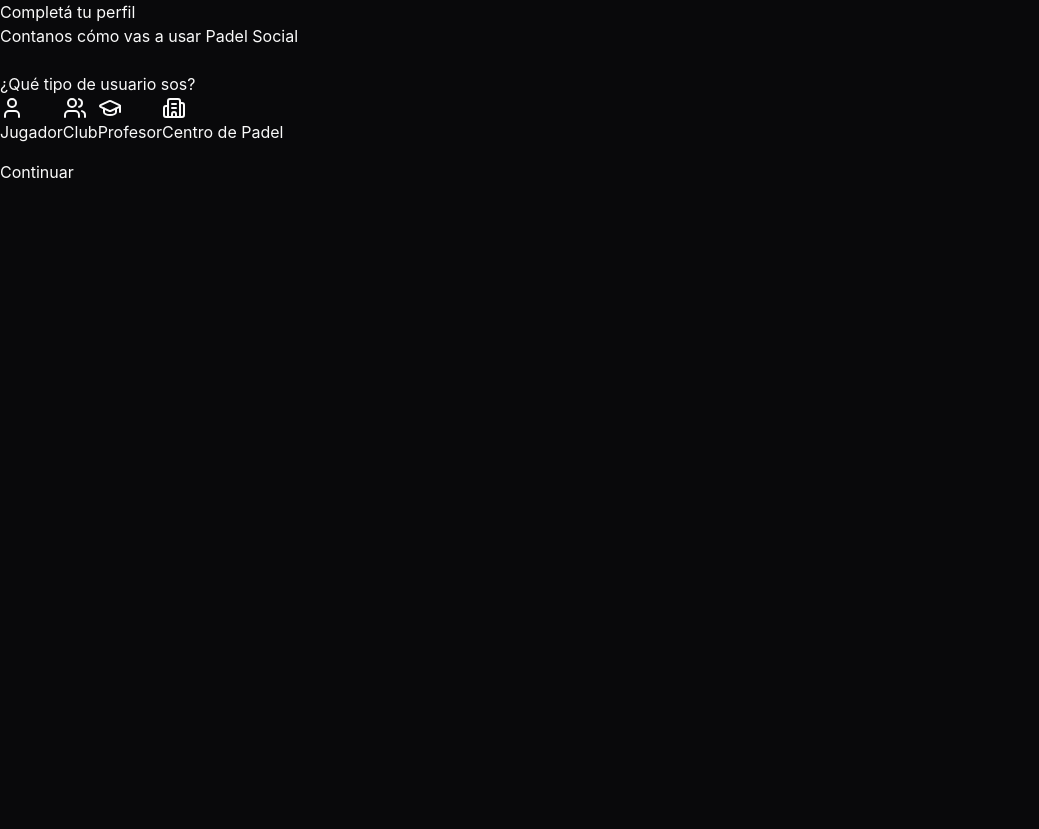
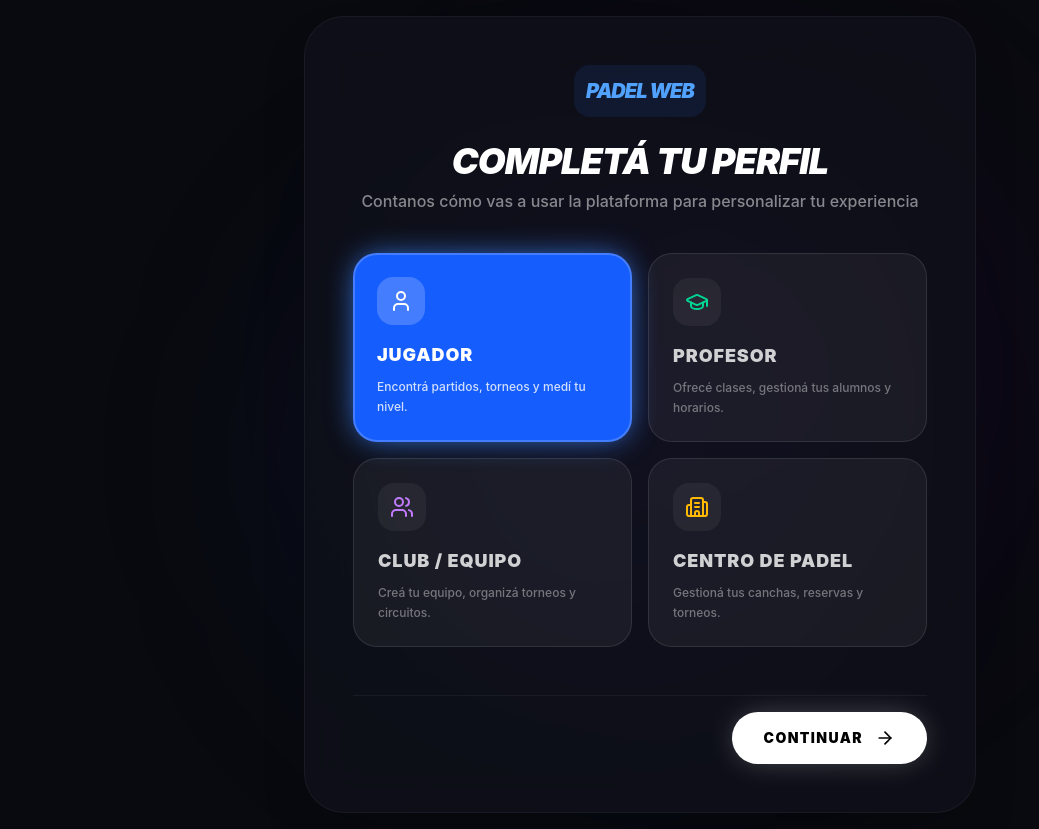
Before and after one commit to jaekr84/padelweb, a Next.js app: page /onboarding in a window 1280 px wide. Shown: the whole page, without its empty margins (0-1039 px from the left). Before the commit the page ends 800 px from the top, so only its background shows below. Built offline with nearby package versions, Linux system fonts and the light colour scheme; no server answers.

Commit message:
sync db con clerk y selector de rol fix

```diff
--- a/package.json
+++ b/package.json
@@ -19,7 +19,8 @@
     "next-themes": "^0.4.6",
     "react": "19.2.3",
     "react-dom": "19.2.3",
-    "sonner": "^2.0.7"
+    "sonner": "^2.0.7",
+    "svix": "^1.86.0"
   },
   "devDependencies": {
     "@tailwindcss/postcss": "^4.2.1",
--- /dev/null
+++ b/src/app/api/webhooks/clerk/route.ts
@@ -0,0 +1,113 @@
+import { Webhook } from 'svix'
+import { headers } from 'next/headers'
+import { WebhookEvent } from '@clerk/nextjs/server'
+import { db } from '@/db'
+import { users } from '@/db/schema'
+import { eq } from 'drizzle-orm'
+
+export async function POST(req: Request) {
+    // You can find this in the Clerk Dashboard -> Webhooks -> choose the endpoint
+    const WEBHOOK_SECRET = process.env.CLERK_WEBHOOK_SECRET
+
+    if (!WEBHOOK_SECRET) {
+        throw new Error('Please add CLERK_WEBHOOK_SECRET from Clerk Dashboard to .env or .env.local')
+    }
+
+    // Get the headers
+    const headerPayload = await headers()
+    const svix_id = headerPayload.get('svix-id')
+    const svix_timestamp = headerPayload.get('svix-timestamp')
+    const svix_signature = headerPayload.get('svix-signature')
+
+    // If there are no headers, error out
+    if (!svix_id || !svix_timestamp || !svix_signature) {
+        return new Response('Error occured -- no svix headers', {
+            status: 400,
+        })
+    }
+
+    // Get the body
+    const payload = await req.json()
+    const body = JSON.stringify(payload)
+
+    // Create a new Svix instance with your secret.
+    const wh = new Webhook(WEBHOOK_SECRET)
+
+    let evt: WebhookEvent
+
+    // Verify the payload with the headers
+    try {
+        evt = wh.verify(body, {
+            'svix-id': svix_id,
+            'svix-timestamp': svix_timestamp,
+            'svix-signature': svix_signature,
+        }) as WebhookEvent
+    } catch (err) {
+        console.error('Error verifying webhook:', err)
+        return new Response('Error occured', {
+            status: 400,
+        })
+    }
+
+    const { id } = evt.data
+    const eventType = evt.type
+
+    if (eventType === 'user.created') {
+        // Insert user into DB
+        const { id, email_addresses, first_name, last_name, public_metadata } = evt.data as any
+        const email = email_addresses?.[0]?.email_address || ''
+
+        // Check if role exists in public_metadata, if not set 'jugador'
+        const role = (public_metadata?.role as string) || 'jugador'
+        const name = first_name ? `${first_name} ${last_name || ''}`.trim() : email.split('@')[0]
+
+        try {
+            await db.insert(users).values({
+                id: id!,
+                email: email,
+                name: name,
+                role: role,
+            }).onConflictDoUpdate({
+                target: users.id,
+                set: {
+                    email: email,
+                    name: name,
+                    role: role
+                }
+            });
+        } catch (e) {
+            console.error("Error inserting user from webhook:", e)
+        }
+    }
+
+    if (eventType === 'user.updated') {
+        const { id, email_addresses, first_name, last_name, public_metadata } = evt.data as any
+        const email = email_addresses?.[0]?.email_address || ''
+        const role = (public_metadata?.role as string) || 'jugador'
+        const name = first_name ? `${first_name} ${last_name || ''}`.trim() : email.split('@')[0]
+
+        try {
+            await db.update(users).set({
+                email,
+                name,
+                role
+            }).where(eq(users.id, id!))
+        } catch (e) {
+            console.error("Error updating user from webhook:", e)
+        }
+    }
+
+    if (eventType === 'user.deleted') {
+        const { id } = evt.data
+        try {
+            // We try to delete the user.
+            // It will fail if they have related rows (tournaments, posts, etc) due to foreign keys constraint,
+            // which prevents deleting actual active players by mistake.
+            await db.delete(users).where(eq(users.id, id!))
+        } catch (e) {
+            console.error("Error deleting user from webhook (likely foreign key constraint):", e)
+        }
+    }
+
+    return new Response('', { status: 200 })
+}
--- a/src/app/onboarding/page.module.css
+++ /dev/null
@@ -1 +0,0 @@
-/* stub — migrated to Tailwind */
--- a/src/app/onboarding/page.tsx
+++ b/src/app/onboarding/page.tsx
@@ -1,19 +1,53 @@
 "use client";
 
 import { useState, useEffect, Suspense } from "react";
-import { User, Users, GraduationCap, Building2 } from "lucide-react";
+import { User, Users, GraduationCap, Building2, ArrowRight, Loader2 } from "lucide-react";
 import { useSession } from "@clerk/nextjs";
 import { useRouter, useSearchParams } from "next/navigation";
 import { linkRoleToUser } from "./actions";
-import styles from "./page.module.css";
-// Re-using the auth CSS or we can make a specific one. For now let's reuse auth.module.css if possible, or create page.module.css
-import pageStyles from "../login/[[...rest]]/page.module.css";
+import { motion, AnimatePresence } from "framer-motion";
 
 const ROLES = [
-    { id: "jugador", label: "Jugador", icon: <User className={styles.roleIconSvg} /> },
-    { id: "club", label: "Club", icon: <Users className={styles.roleIconSvg} /> },
-    { id: "profesor", label: "Profesor", icon: <GraduationCap className={styles.roleIconSvg} /> },
-    { id: "centro_de_padel", label: "Centro de Padel", icon: <Building2 className={styles.roleIconSvg} /> },
+    {
+        id: "jugador",
+        label: "Jugador",
+        icon: User,
+        description: "Encontrá partidos, torneos y medí tu nivel.",
+        color: "from-blue-500/20 to-blue-600/5",
+        border: "border-blue-500/30",
+        active: "bg-blue-600 border-blue-400 shadow-[0_0_30px_-5px_#3b82f6]",
+        iconColor: "text-blue-400"
+    },
+    {
+        id: "profesor",
+        label: "Profesor",
+        icon: GraduationCap,
+        description: "Ofrecé clases, gestioná tus alumnos y horarios.",
+        color: "from-emerald-500/20 to-emerald-600/5",
+        border: "border-emerald-500/30",
+        active: "bg-emerald-600 border-emerald-400 shadow-[0_0_30px_-5px_#10b981]",
+        iconColor: "text-emerald-400"
+    },
+    {
+        id: "club",
+        label: "Club / Equipo",
+        icon: Users,
+        description: "Creá tu equipo, organizá torneos y circuitos.",
+        color: "from-purple-500/20 to-purple-600/5",
+        border: "border-purple-500/30",
+        active: "bg-purple-600 border-purple-400 shadow-[0_0_30px_-5px_#a855f7]",
+        iconColor: "text-purple-400"
+    },
+    {
+        id: "centro_de_padel",
+        label: "Centro de Padel",
+        icon: Building2,
+        description: "Gestioná tus canchas, reservas y torneos.",
+        color: "from-amber-500/20 to-amber-600/5",
+        border: "border-amber-500/30",
+        active: "bg-amber-600 border-amber-400 shadow-[0_0_30px_-5px_#f59e0b]",
+        iconColor: "text-amber-400"
+    },
 ];
 
 function OnboardingForm() {
@@ -57,53 +91,133 @@
     };
 
     return (
-        <div className={pageStyles.container}>
-            <div className={pageStyles.authCard} style={{ maxWidth: '450px' }}>
-                <div className={pageStyles.header}>
-                    <h1>Completá tu perfil</h1>
-                    <p>Contanos cómo vas a usar <span className={pageStyles.brand}>Padel Social</span></p>
-                </div>
+        <div className="min-h-screen bg-[#090A0F] text-white flex items-center justify-center p-4 font-sans selection:bg-blue-500/30 relative overflow-hidden">
+            {/* Ambient Base Layer */}
+            <div className="absolute inset-0 z-0">
+                <div className="absolute top-1/4 left-1/4 w-[500px] h-[500px] bg-blue-600/10 rounded-full blur-[120px]" />
+                <div className="absolute bottom-1/4 right-1/4 w-[500px] h-[500px] bg-purple-600/10 rounded-full blur-[120px]" />
+            </div>
 
-                <div className={styles.formContainer} style={{ marginTop: '1.5rem' }}>
-                    <form className={styles.form} onSubmit={handleSubmit}>
-                        {error && <div className={styles.error}>{error}</div>}
+            <motion.div
+                initial={{ opacity: 0, y: 20 }}
+                animate={{ opacity: 1, y: 0 }}
+                transition={{ duration: 0.8, ease: "easeOut" }}
+                className="w-full max-w-2xl relative z-10"
+            >
+                <div className="bg-[#0f111a]/80 backdrop-blur-xl border border-white/5 rounded-[2.5rem] p-8 md:p-12 shadow-2xl">
 
-                        {inviteClubId && (
-                            <div style={{ padding: '1rem', background: 'var(--primary-light, rgba(0, 150, 255, 0.1))', color: 'var(--primary)', borderRadius: '0.5rem', marginBottom: '1.5rem', textAlign: 'center', fontSize: '0.875rem', fontWeight: 600 }}>
-                                🎉 Has sido invitado a unirte a un club. Te registrarás como jugador.
-                            </div>
-                        )}
+                    <div className="text-center mb-10">
+                        <div className="inline-flex items-center justify-center p-3 bg-blue-500/10 rounded-2xl mb-6">
+                            <span className="text-blue-400 font-black italic text-xl tracking-tighter">PADEL WEB</span>
+                        </div>
+                        <h1 className="text-3xl md:text-4xl font-black uppercase italic tracking-tight text-white mb-2">
+                            Completá tu Perfil
+                        </h1>
+                        <p className="text-white/50 text-sm md:text-base font-medium">
+                            Contanos cómo vas a usar la plataforma para personalizar tu experiencia
+                        </p>
+                    </div>
 
-                        <div className={styles.inputGroup} style={{ marginBottom: "1rem", opacity: inviteClubId ? 0.5 : 1, pointerEvents: inviteClubId ? 'none' : 'auto' }}>
-                            <label>¿Qué tipo de usuario sos?</label>
-                            <div className={styles.rolesGrid}>
-                                {ROLES.map((r) => (
+                    <form onSubmit={handleSubmit} className="flex flex-col gap-8">
+
+                        <AnimatePresence>
+                            {error && (
+                                <motion.div
+                                    initial={{ opacity: 0, height: 0 }}
+                                    animate={{ opacity: 1, height: "auto" }}
+                                    exit={{ opacity: 0, height: 0 }}
+                                    className="bg-red-500/10 border border-red-500/20 text-red-400 px-4 py-3 rounded-2xl text-sm font-medium text-center"
+                                >
+                                    {error}
+                                </motion.div>
+                            )}
+
+                            {inviteClubId && (
+                                <motion.div
+                                    initial={{ opacity: 0, height: 0 }}
+                                    animate={{ opacity: 1, height: "auto" }}
+                                    className="bg-blue-500/10 border border-blue-500/20 text-blue-400 px-4 py-4 rounded-2xl text-sm font-bold text-center flex items-center justify-center gap-3"
+                                >
+                                    <span className="text-xl">🎉</span>
+                                    Has sido invitado a unirte a un club. Te registrarás como jugador.
+                                </motion.div>
+                            )}
+                        </AnimatePresence>
+
+                        <div className={`grid grid-cols-1 sm:grid-cols-2 gap-4 ${inviteClubId ? 'opacity-50 pointer-events-none' : ''}`}>
+                            {ROLES.map((r) => {
+                                const isSelected = role === r.id;
+                                const Icon = r.icon;
+                                return (
                                     <button
                                         key={r.id}
                                         type="button"
-                                        className={`${styles.roleButton} ${role === r.id ? styles.active : ""}`}
                                         onClick={() => setRole(r.id)}
+                                        className={`group relative flex flex-col items-start p-6 rounded-3xl text-left transition-all duration-300 ${isSelected
+                                                ? r.active
+                                                : `bg-white/5 border border-white/10 hover:bg-white/10 hover:-translate-y-1`
+                                            }`}
                                     >
-                                        <span className={styles.roleIcon}>{r.icon}</span>
-                                        {r.label}
+                                        <div className={`p-3 rounded-2xl mb-4 transition-colors ${isSelected
+                                                ? "bg-white/20 text-white"
+                                                : `bg-white/5 ${r.iconColor} group-hover:scale-110 transition-transform`
+                                            }`}>
+                                            <Icon className="w-6 h-6" />
+                                        </div>
+                                        <h3 className={`text-lg font-black uppercase tracking-wider mb-2 ${isSelected ? "text-white" : "text-white/80"}`}>
+                                            {r.label}
+                                        </h3>
+                                        <p className={`text-xs font-medium leading-relaxed ${isSelected ? "text-white/80" : "text-white/40"}`}>
+                                            {r.description}
+                                        </p>
+
+                                        {isSelected && (
+                                            <motion.div
+                                                layoutId="role-indicator"
+                                                className="absolute inset-0 rounded-3xl border-2 border-white/20 pointer-events-none"
+                                                initial={false}
+                                                transition={{ type: "spring", stiffness: 300, damping: 30 }}
+                                            />
+                                        )}
                                     </button>
-                                ))}
-                            </div>
+                                );
+                            })}
                         </div>
 
-                        <button type="submit" className={styles.submitButton} disabled={loading}>
-                            {loading ? "Guardando..." : "Continuar"}
-                        </button>
+                        <div className="pt-4 mt-4 border-t border-white/5 flex justify-end">
+                            <button
+                                type="submit"
+                                disabled={loading}
+                                className="px-8 py-4 rounded-full bg-white text-black text-sm font-black uppercase tracking-widest shadow-[0_0_30px_-5px_rgba(255,255,255,0.3)] hover:scale-105 active:scale-95 transition-all flex items-center justify-center gap-3 disabled:opacity-50 disabled:pointer-events-none disabled:hover:scale-100 w-full sm:w-auto"
+                            >
+                                {loading ? (
+                                    <>
+                                        <Loader2 className="w-5 h-5 animate-spin" />
+                                        Guardando...
+                                    </>
+                                ) : (
+                                    <>
+                                        Continuar
+                                        <ArrowRight className="w-5 h-5" />
+                                    </>
+                                )}
+                            </button>
+                        </div>
+
                     </form>
                 </div>
-            </div>
+            </motion.div>
         </div>
     );
 }
 
 export default function OnboardingPage() {
     return (
-        <Suspense fallback={<div style={{ display: 'flex', justifyContent: 'center', marginTop: '20vh' }}>Cargando...</div>}>
+        <Suspense fallback={
+            <div className="min-h-screen bg-[#090A0F] flex items-center justify-center">
+                <Loader2 className="w-8 h-8 text-blue-500 animate-spin" />
+            </div>
+        }>
             <OnboardingForm />
         </Suspense>
     );
```
Also changed, not shown: 1 other file (tests, documents, lock files or other folders).
